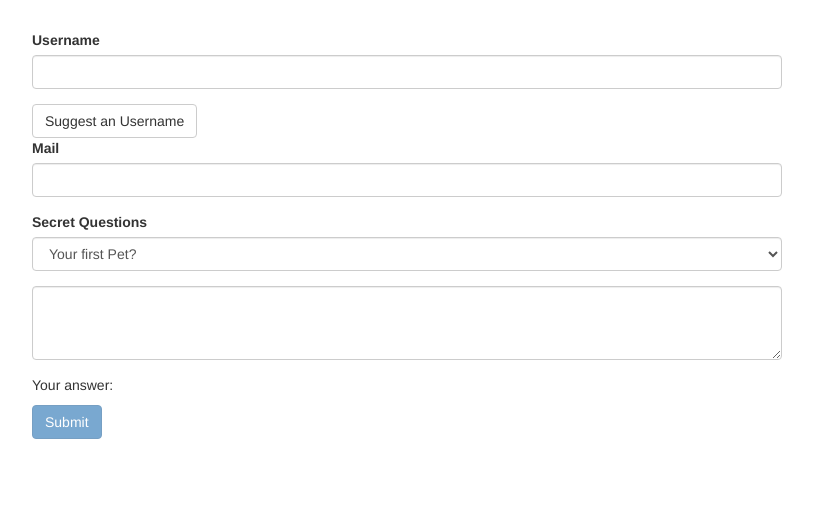
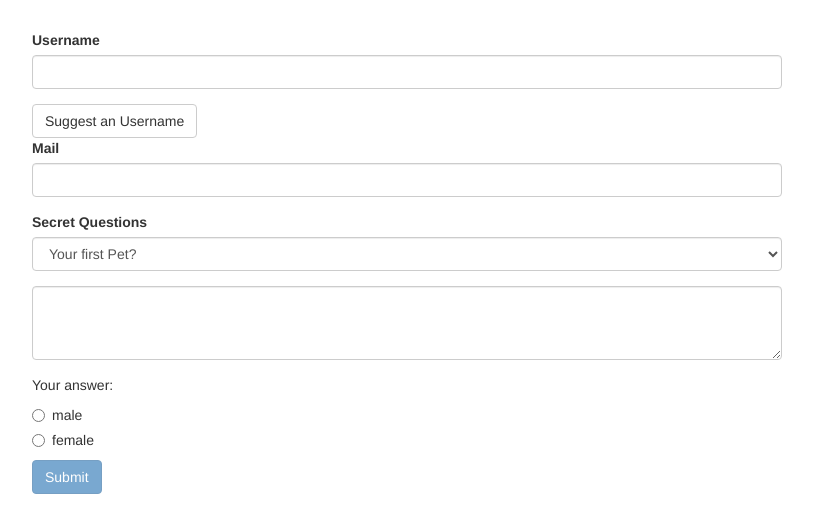
Before and after one commit to dkchmielewski/forms, an Angular app: page / in a window 1280 px wide. Shown: the top 532 px of the page, without its empty margins (233-1046 px from the left). Built offline with nearby package versions, Linux system fonts and the light colour scheme.

Commit message:
added radio button with ngModel for template-driven approach with forms

```diff
--- a/src/app/app.component.html
+++ b/src/app/app.component.html
@@ -52,6 +52,17 @@
             [(ngModel)]="answer"></textarea>
         </div>
         <p>Your answer: {{ answer }}</p>
+        <div class="radio" *ngFor="let g of genders">
+          <label>
+            <input
+              type="radio"
+              name="gender"
+              ngModel
+              [value]="g"
+              required>
+              {{ g }}
+          </label>
+        </div>
         <button
         class="btn btn-primary"
         type="submit"
--- a/src/app/app.component.ts
+++ b/src/app/app.component.ts
@@ -10,6 +10,7 @@ export class AppComponent {
   @ViewChild('f') signupForm: NgForm;
   defaultQuestion = 'pet';
   answer = '';
+  genders = ['male', 'female'];
 
   suggestUserName() {
     const suggestedName = 'Superuser';
```
